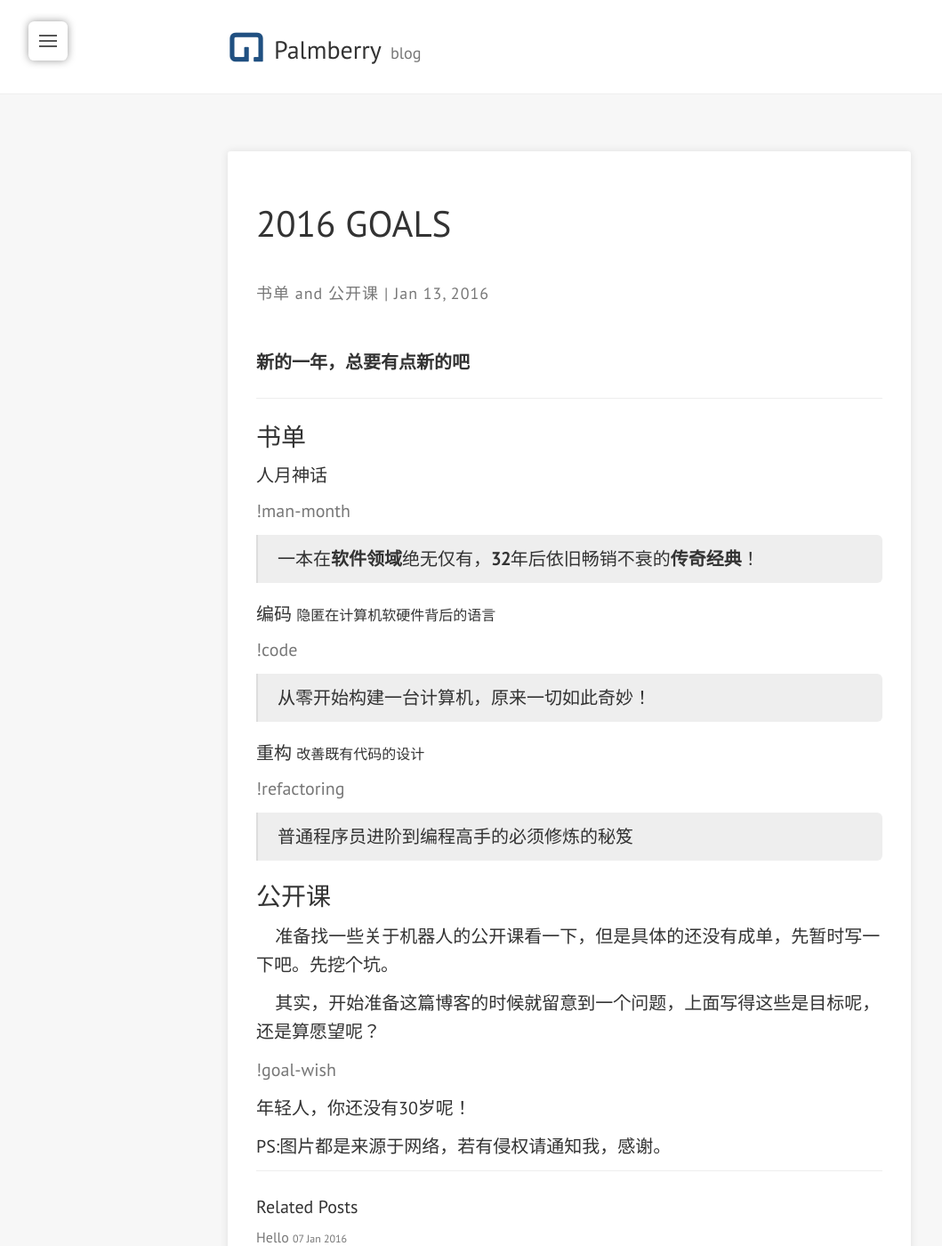
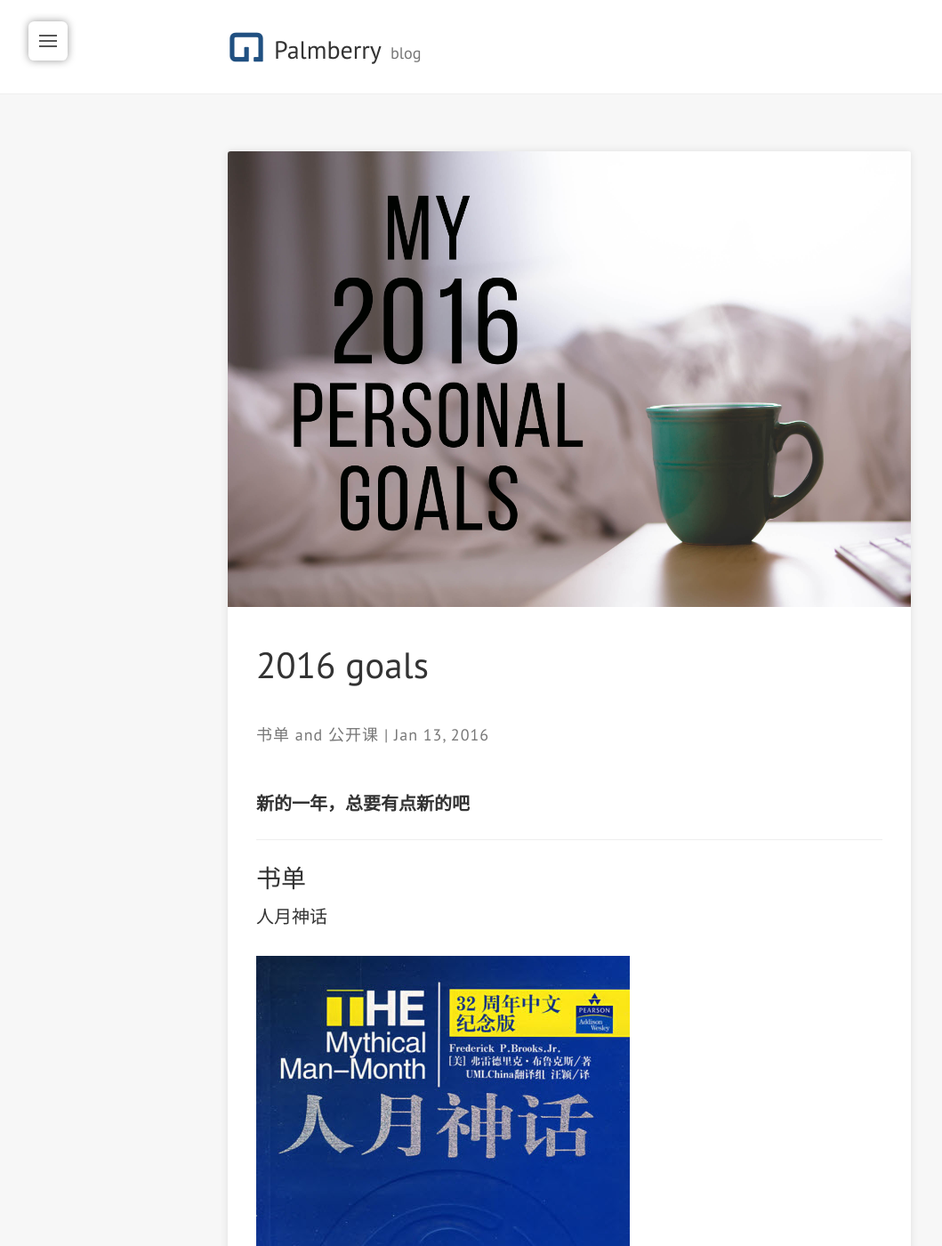
Before and after one commit to PALMBERRY/palmberry.github.io, a Jekyll site: the page built from _posts/2016-01-13-goal.md, in a window 1280 px wide and 1400 px high. Shown: the whole window at 89% size, without its empty margins (0-1059 px from the left). Built offline with Jekyll 4.4.1, drawn with Linux system fonts in a browser that asks for light colours; nearby versions of some CDN libraries; some of the changed lines change nothing that is shown; some of the changed text lies outside the part shown.

Commit message:
modified banner_image

```diff
--- a/_posts/2016-01-13-goal.md
+++ b/_posts/2016-01-13-goal.md
@@ -1,8 +1,8 @@
 ---
 layout: post
-title:  "2016 GOALS"
+title:  "2016 goals"
 date:   2016-01-13 20:00:00
-banner-image: 2016goals.png
+banner_image: 2016goals.png
 banner_video:
 description: palmberry blog
 categories:
@@ -20,28 +20,27 @@ comments: true
 
 #### 人月神话
 
-[!man-month](http://7throbot.com/assets/images/goal/man-month.png)
+![man-month](http://7throbot.com/assets/images/goal/man-month.png)
 > 一本在**软件领域**绝无仅有，**32**年后依旧畅销不衰的**传奇经典**！
 
-#### 编码 <font size=3>隐匿在计算机软硬件背后的语言</font>
+#### 编码 隐匿在计算机软硬件背后的语言
 
-[!code](http://7throbot.com/assets/images/goal/code.jpg)
+![code](http://7throbot.com/assets/images/goal/code.jpg)
 > 从零开始构建一台计算机，原来一切如此奇妙！
 
-#### 重构 <font size=3>改善既有代码的设计</font>
+#### 重构 改善既有代码的设计
 
-[!refactoring](http://7throbot.com/assets/images/goal/refactoring.jpg)
+![refactoring](http://7throbot.com/assets/images/goal/refactoring.jpg)
 > 普通程序员进阶到编程高手的必须修炼的秘笈
 
 ### 公开课
 
-&#160;&#160;&#160;&#160;准备找一些关于机器人的公开课看一下，但是具体的还没有成单，先暂时写一下吧。先挖个坑。
+准备找一些关于机器人的公开课看一下，但是具体的还没有成单，先暂时写一下吧。先挖个坑。
+
+其实，开始准备这篇博客的时候就留意到一个问题，上面写得这些是目标呢，还是算愿望呢？
 
 
-&#160;&#160;&#160;&#160;其实，开始准备这篇博客的时候就留意到一个问题，上面写得这些是目标呢，还是算愿望呢？
-
-
-[!goal-wish](http://7throbot.com/assets/images/goal/goal-wish.png)
+![goal-wish](http://7throbot.com/assets/images/goal/goal-wish.png)
 
 年轻人，你还没有30岁呢！
 
```
